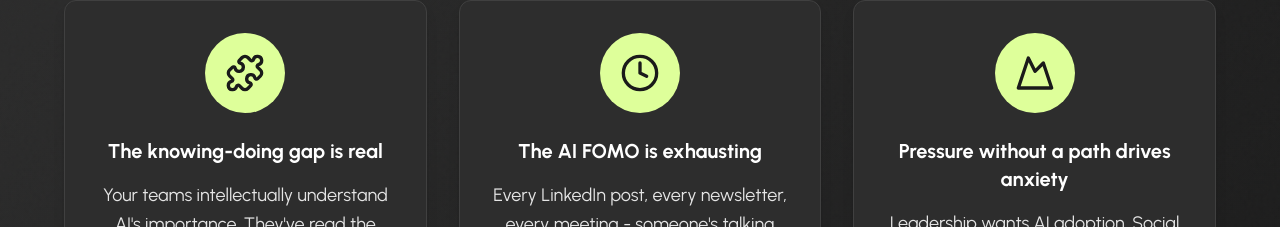
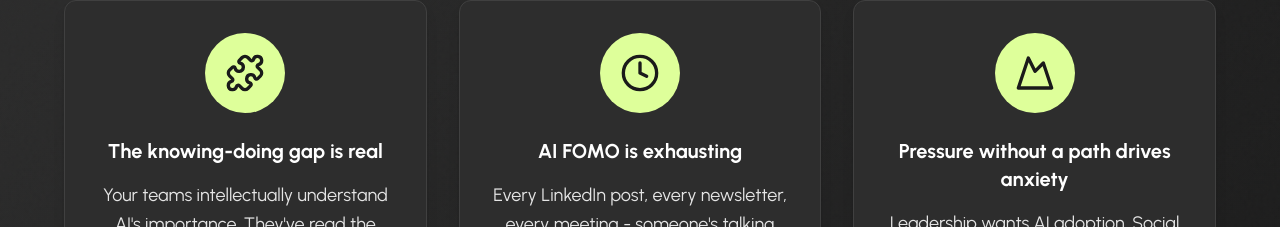
Before and after one commit to paparomes/anaro-labs-impact, a React (Vite) app: page / in a window 1280 px wide. Shown: the part 1232-1459 px from the top of the page. Built offline with nearby package versions, Linux system fonts and the light colour scheme.

Commit message:
removing "The" from the ProblemSection

```diff
--- a/src/components/ProblemSection.tsx
+++ b/src/components/ProblemSection.tsx
@@ -12,7 +12,7 @@ const ProblemSection = () => {
     },
     {
       icon: Clock,
-      title: "The AI FOMO is exhausting",
+      title: "AI FOMO is exhausting",
       description: "Every LinkedIn post, every newsletter, every meeting - someone's talking about AI transformation. The guilt of not keeping up is real. Let's work with their reality, not against it.",
       delay: '0.1s'
     },
```
